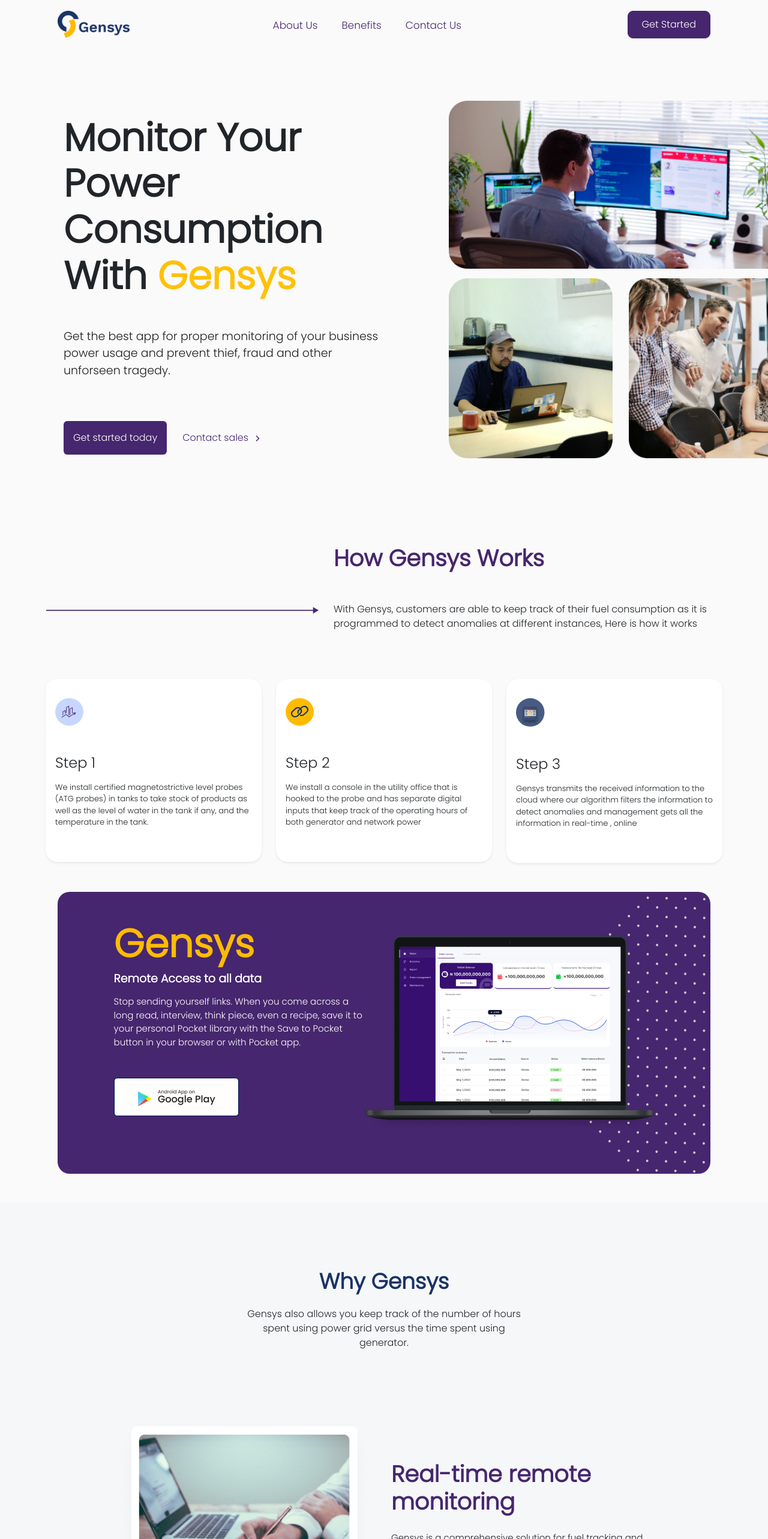
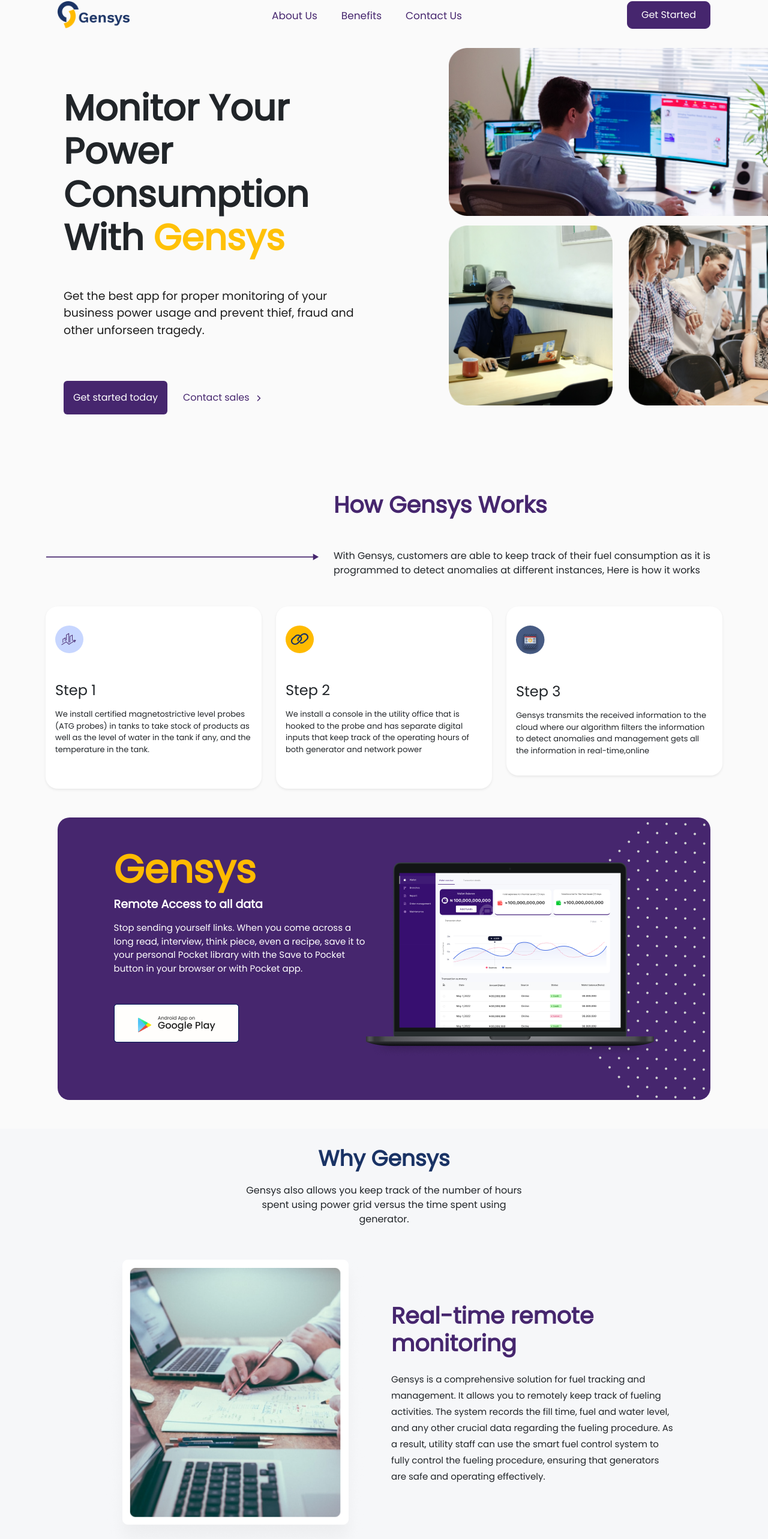
Before and after one commit to teymee/Gensys, a Vue app: page / in a window 1280 px wide. Shown: the part 38-2604 px from the top of the page at 60% size. Built offline with nearby package versions, Linux system fonts and the light colour scheme.

Commit message:
margin adjustment

```diff
--- a/public/index.html
+++ b/public/index.html
@@ -9,7 +9,7 @@
 
     <link rel="preconnect" href="https://fonts.googleapis.com">
 <link rel="preconnect" href="https://fonts.gstatic.com" crossorigin>
-<link href="https://fonts.googleapis.com/css2?family=Poppins:wght@200;300&display=swap" rel="stylesheet">
+<link href="https://fonts.googleapis.com/css2?family=Poppins:wght@200;300;400&display=swap" rel="stylesheet">
     <title><%= htmlWebpackPlugin.options.title %></title>
   </head>
   <body>
--- a/src/components/FAQ.vue
+++ b/src/components/FAQ.vue
@@ -2,7 +2,7 @@
   <section>
     <img class="arrow" src="@/assets/arrow.png" alt="" />
     <div class="faq mx-auto mt-5">
-      <h1 style="color: #1a3365" class="text-center">
+      <h1 style="color: #1a3365" class="text-center ">
         Frequently asked questions
       </h1>
       <ul class="mt-4">
@@ -83,10 +83,15 @@
 .faq {
   width: 80%;
 }
+h1{
+  font-size:30px;
+  margin-bottom:50px;
+}
 li {
   border: 1px solid #46266e;
   list-style: none;
   border-radius: 20px;
+  font-size:14px !important;
 }
 
 span p {
--- a/src/components/Home/Banner.vue
+++ b/src/components/Home/Banner.vue
@@ -1,7 +1,7 @@
 <template>
-	<section class="row">
-		<div class="col-lg-7 col-sm-12">
-			<div class="banner-text mt-4">
+	<section class="row mt-3">
+		<div class="col-lg-7 col-sm-12 mt-3">
+			<div class="banner-text mt-5">
 				<h3 class="mb-5">
 					Monitor Your Power Consumption With
 					<span class="text-warning">Gensys</span>
@@ -53,7 +53,7 @@
 			<div>
 				<img class="banner1" src="@/assets/banner1.png" alt="" />
 				<div class="row banner-images mt-3">
-					<div class="col-lg-6 ">
+					<div class="col-lg-6">
 						<img src="@/assets/banner2.png" alt="" class="banner2" />
 					</div>
 					<div class="col-lg-6">
@@ -97,7 +97,7 @@
 	margin-bottom: 90px;
 }
 h3 {
-	font-size: 64px;
+	font-size: 60px;
 	font-weight: bold;
 	width: 90%;
 }
@@ -121,7 +121,9 @@
 		line-height: 30px;
 	}
 
-	.banner1,.banner2, .banner3{
+	.banner1,
+	.banner2,
+	.banner3 {
 		display: none;
 	}
 
--- a/src/components/Home/Fifth.vue
+++ b/src/components/Home/Fifth.vue
@@ -1,5 +1,5 @@
 <template>
-	<section class="general">
+	<section class="general mb-3">
 		<section class="mx-auto my-5">
 			<div class="row header">
 				<div class="col-lg-5 col-xs-6">
@@ -26,7 +26,7 @@
 				</div>
 			</div>
 
-			<div class="row mt-5 w-100 steps">
+			<div class="row mt-3 w-100 steps">
 				<div class="col-md-12 col-lg-4 col-sm-12 mt-sm-3">
 					<div class="shadow-sm bg-white py-2 px-3" style="border-radius: 20px">
 						<svg
@@ -221,10 +221,10 @@
 						</svg>
 
 						<h4 class="mt-5">Step 3</h4>
-						<p class="mt-3 mb-5" style="font-size: 13px">
+						<p class="mt-3 mb-4" style="font-size: 13px">
 							Gensys transmits the received information to the cloud where our
 							algorithm filters the information to detect anomalies and
-							management gets all the information in real-time , online
+							management gets all the information in real-time,online
 						</p>
 					</div>
 				</div>
@@ -243,7 +243,7 @@
 .general {
 	width: 100%;
 	margin: auto;
-	margin-top: 60px;
+	margin-top: -10px;
 }
 
 .get-started {
--- a/src/components/Home/Fourth.vue
+++ b/src/components/Home/Fourth.vue
@@ -1,5 +1,5 @@
 <template>
-	<section class="row wrapper w-75 mx-auto my-5 text-sm-center">
+	<section class="row wrapper mx-auto my-5 text-sm-center">
 		<div class="col-lg-6 col-md-12 col-sm-12 image">
 			<img src="@/assets/Frame2.png" alt="fuel tank" />
 		</div>
@@ -16,7 +16,7 @@
 		</div>
 	</section>
 
-	<section class="row w-75 mx-auto my-5 text-sm-center switch">
+	<section class="row  mx-auto my-5 text-sm-center switch w-75">
 		<div class="col-lg-6 col-md-12 col-sm-12">
 			<h2>Monitor Power Source</h2>
 			<p class="mt-4">
@@ -60,6 +60,7 @@
 <style scoped>
 .wrapper {
 	align-items: center !important;
+	width:80%
 }
 img {
 	height: 500px;
@@ -78,6 +79,7 @@
 	font-weight: 700;
 	font-size: 38px;
 	margin-top: 20%;
+	width:100%;
 }
 
 p {
--- a/src/components/Home/ThirdSection.vue
+++ b/src/components/Home/ThirdSection.vue
@@ -19,13 +19,12 @@
 	color: #1a3365;
 	font-weight: 700;
 	font-size: 36px;
-	margin-top: 90px;
+	margin-top: -40px;
 	margin-bottom: 20px;
 }
 p {
 	font-size: 16px;
 	width: 50%;
-	margin-bottom: 120px;
 }
 
 @media screen and (max-width: 800px) {
--- a/src/components/Navbar.vue
+++ b/src/components/Navbar.vue
@@ -1,5 +1,5 @@
 <template>
-	<nav>
+	<nav >
 		<transition name="fade">
 			<div class="overlay" v-if="toggle">
 				<div class="closebtn" @click="toggleNav">&times;</div>
@@ -20,7 +20,7 @@
 			</div>
 		</transition>
 
-		<div class="d-flex justify-content-between py-5 align-items-center nav">
+		<div class="d-flex justify-content-between pt-3 align-items-center nav mt-3">
 			<div>
 				<router-link to="/">
 					<img src="@/assets/logo.png" />
--- a/src/views/HomeView.vue
+++ b/src/views/HomeView.vue
@@ -1,5 +1,5 @@
 <template>
-  <div class="mt-5">
+	<div class="mt-4">
 		<Banner />
 		<Fifth />
 		<SecondSection />
@@ -10,7 +10,6 @@
 			<FAQ />
 		</section>
 	</div>
-
 </template>
 
 <script>
```
Lines whose indentation alone changed are shown as unchanged.
